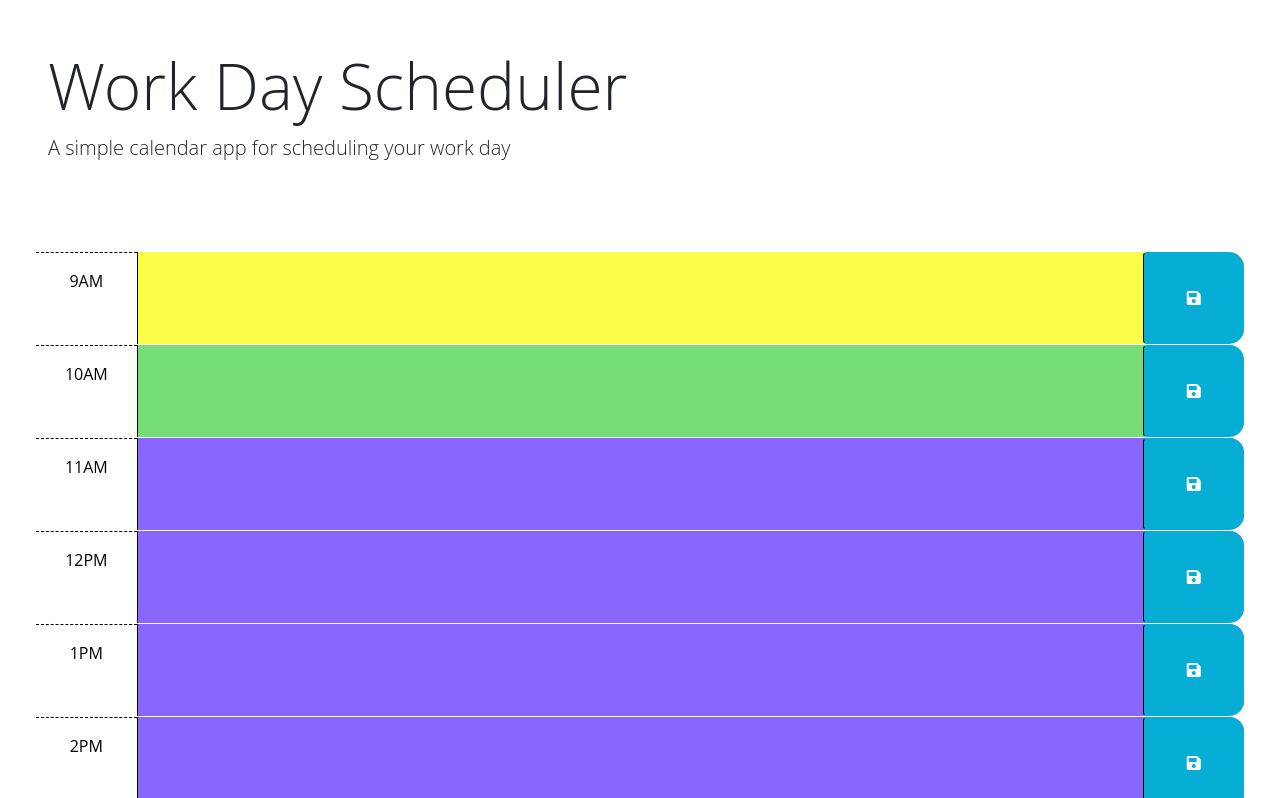
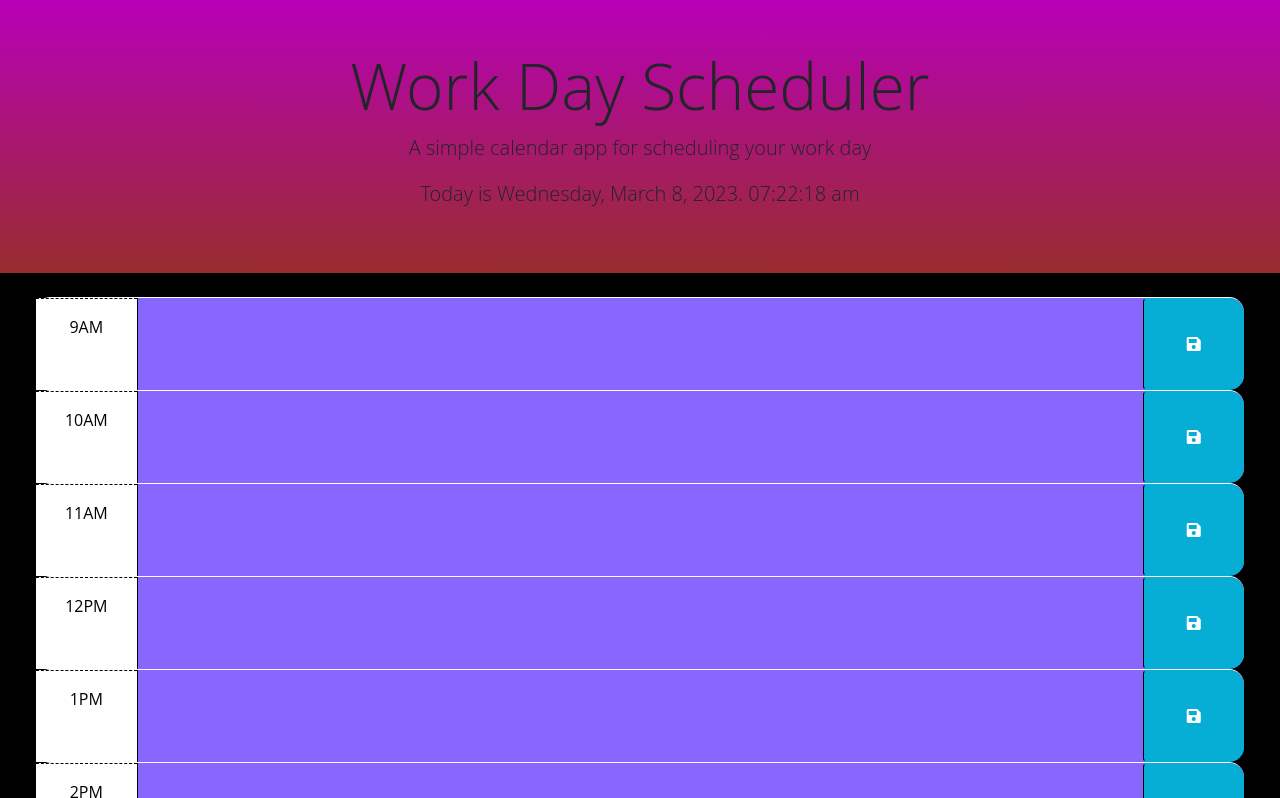
Before and after one commit to WolfSpiderman/Daily-Scheduler, a plain HTML site: page index.html in a window 1280 px wide. Shown: the top 798 px of the page. Drawn offline with nearby package versions, Linux system fonts and the light colour scheme.

Commit message:
changed background colors, added time and function for past, present, future

```diff
--- a/assets/script.js
+++ b/assets/script.js
@@ -1,6 +1,8 @@
 var saveBtn = $('.saveBtn');
 var userInput = $('.description');
 var hourBlock = $('.time-block');
+var today = $('#currentDay');
+
  // Wrap all code that interacts with the DOM in a call to jQuery to ensure that
 // the code isn't run until the browser has finished rendering all the elements
 // in the html.
@@ -18,30 +20,34 @@ $(function () {
     // past, present, and future classes? How can Day.js be used to get the
     // current hour in 24-hour time?
     //
-    //  for (var i = 9; i < 22; i++) {
-    //  if (currentHour > i) {
-    //
-    // for (var i = 9; i < 22; i++) {
-    //     if (currentHour > i) {
-    //         hourBlock.removeClass('future present').addClass('past');
-    //     } else if (currentHour === i) {
-    //         hourBlock.removeClass('future past').addClass('present');
-    //     } else if (currentHour < i) {
-    //         hourBlock.removeClass('present past').addClass('future');
-    //     }
+    // function saveText(event) {
+    //     var h = event.target("#hourX");
+    //     localStorage.setItem("textHour" + h, userInput);
     // }
-    //
-    //
-    //
-    //
-    //
-    //
-    //
-    //
+
+    var currentHour = dayjs().format('H');
+    for (var i = 9; i < 22; i++) {
+        if (currentHour > i) {
+            $('#hour-' + i).removeClass('future present').addClass('past');
+        } else if (currentHour === i) {
+            $('#hour-' + i).removeClass('future past').addClass('present');
+        } else if (currentHour < i) {
+            $('#hour-' + i).removeClass('present past').addClass('future');
+        }
+
+        var textHourMemory = localStorage.getItem("textHour" + i);
+        if (textHourMemory !== null) {
+            $('#hour-' + i).userInput.text = textHourMemory;
+        }
+    }
     //
     // TODO: Add code to get any user input that was saved in localStorage and set
     // the values of the corresponding textarea elements. HINT: How can the id
     // attribute of each time-block be used to do this?
     //
     // TODO: Add code to display the current date in the header of the page.
+    setInterval(function() {
+        today.text(dayjs().format('[Today is ] dddd, MMMM D, YYYY. hh:mm:ss a'));
+    }, 100)
+
   });
--- a/assets/style.css
+++ b/assets/style.css
@@ -1,6 +1,13 @@
 body {
     font-family: 'Open Sans', sans-serif;
     font-size: 16px;
+    background: rgb(0, 0, 0);
+  }
+
+  header {
+    text-align: center;
+    cursor: default;
+    background: linear-gradient(rgba(184, 0, 184, 1), rgba(255, 75, 75, 0.6));
   }
 
   textarea {
--- a/index.html
+++ b/index.html
@@ -30,18 +30,8 @@
       <p class="lead">A simple calendar app for scheduling your work day</p>
       <p id="currentDay" class="lead"></p>
     </header>
-    <div class="container-fluid px-5">
-      <!-- Use class for "past", "present", and "future" to apply styles to the
-        time-block divs accordingly. The javascript will need to do this by
-        adding/removing these classes on each div by comparing the hour in the
-        id to the current hour. The html provided below is meant to be an example
-        demonstrating how the css provided can be leveraged to create the
-        desired layout and colors. The html below should be removed or updated
-        in the finished product. Remember to delete this comment once the
-        code is implemented.
-        -->
+    <main class="container-fluid px-5">
 
-      <!-- Example of a past time block. The "past" class adds a gray background color. -->
       <div id="hour-9" class="row time-block past">
         <div class="col-2 col-md-1 hour text-center py-3">9AM</div>
         <textarea class="col-8 col-md-10 description" rows="3"> </textarea>
@@ -50,7 +40,6 @@
         </button>
       </div>
 
-      <!-- Example of a present time block. The "present" class adds a red background color. -->
       <div id="hour-10" class="row time-block present">
         <div class="col-2 col-md-1 hour text-center py-3">10AM</div>
         <textarea class="col-8 col-md-10 description" rows="3"> </textarea>
@@ -59,7 +48,6 @@
         </button>
       </div>
 
-      <!-- Example of a future time block. The "future" class adds a green background color. -->
       <div id="hour-11" class="row time-block future">
         <div class="col-2 col-md-1 hour text-center py-3">11AM</div>
         <textarea class="col-8 col-md-10 description" rows="3"> </textarea>
@@ -147,7 +135,7 @@
           <i class="fas fa-save" aria-hidden="true"></i>
         </button>
       </div>
-    </div>
+    </main>
 
     <script src="https://cdnjs.cloudflare.com/ajax/libs/jquery/3.2.1/jquery.min.js"></script>
     <script src="https://cdn.jsdelivr.net/npm/dayjs@1.11.3/dayjs.min.js"
```
